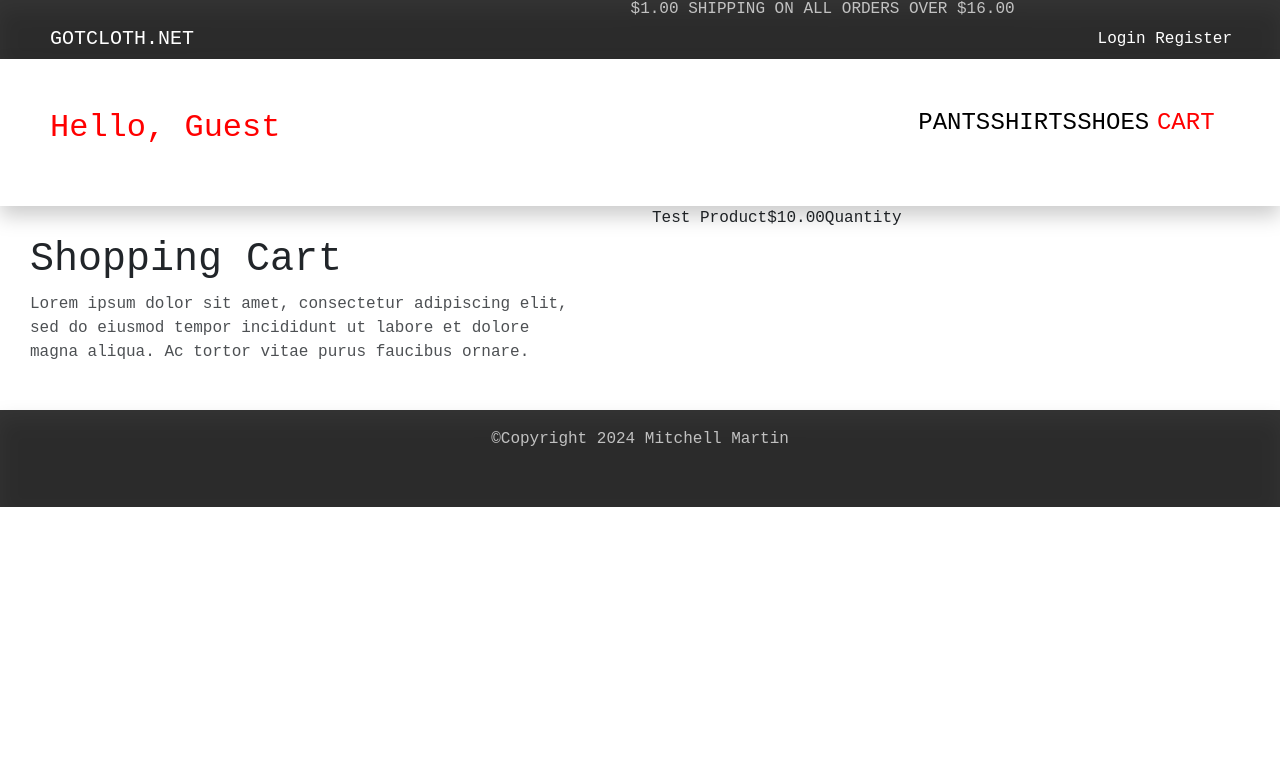
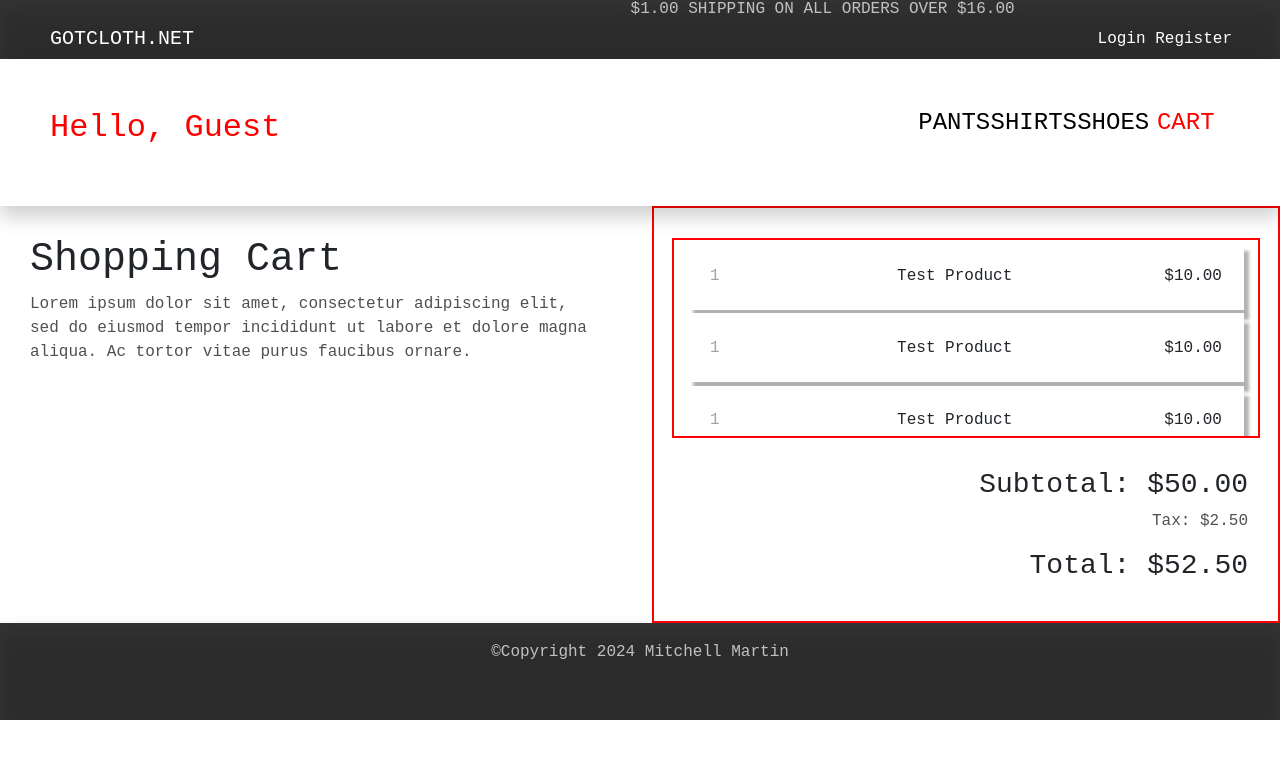
Before and after one commit to mmartin46/GotCloth, a React (Vite) app in the folder site.client/: page /cart in a window 1280 px wide. Shown: the top 758 px of the page. Built offline with nearby package versions, Linux system fonts and the light colour scheme; a web font is replaced by a local one.

Commit message:
changes made

```diff
--- a/site.client/src/App.css
+++ b/site.client/src/App.css
@@ -576,7 +576,37 @@ html, body {
 
 .shop-pg {
     padding: 30px;
-    max-width: 600px;
+    //max-width: 600px;
+    width: fit-content;
+}
+
+.total-div {
+    border-color: red;
+    border-width: 2px;
+    padding: 30px;
+}
+
+.products {
+    border-width: 2px;
+    border-color: red;
+    overflow-y: scroll;
+    height: 200px;
+}
+
+
+.total-pricing {
+    padding-top: 30px;
+    text-align: right;
+}
+
+.product-purchase {
+    display: flex;
+    justify-content: space-between;
+    padding: 4%;
+    margin: 0.3%;
+
+    background-color: white;
+    box-shadow: 5px 10px 3px rgba(0, 0, 0, 0.3);
 }
 
 @media (max-width: 800px) {
--- a/site.client/src/App.jsx
+++ b/site.client/src/App.jsx
@@ -23,7 +23,7 @@ import ImageColumns from './components/ImageColumns.jsx';
 import SecondaryHeader from './components/SecondaryHeader.jsx';
 import PlainLink from './components/PlainLink.jsx';
 import { UsernameProvider, useUsername } from './components/UseUsername.jsx';
-
+import Product from './components/Product.jsx';
 
 const ShoesLayout = () => {
     return (
@@ -126,20 +126,43 @@ const CartLayout = () => {
         <div>
             <div className="row">
                 <div className="col">
-                    <div className="shop-pg">
-                        <h1>Shopping Cart</h1>
-                        <p>Lorem ipsum dolor sit amet, consectetur adipiscing elit, sed do eiusmod tempor incididunt ut labore et dolore magna aliqua. Ac tortor vitae purus faucibus ornare.</p>
+                    <div className="col">
+                        <div className="shop-pg">
+                            <h1>Shopping Cart</h1>
+                            <p>Lorem ipsum dolor sit amet, consectetur adipiscing elit, sed do eiusmod tempor incididunt ut labore et dolore magna aliqua. Ac tortor vitae purus faucibus ornare.</p>
+                        </div>
                     </div>
                 </div>
                 <div className="col">
-                    <div>
-                        <span>Test Product</span>
-                        <span>$10.00</span>
-                        <span>Quantity</span>
-                        <input className="counter" type="number"></input>
+                    <div className="total-div">
+                        <div className="row">
+                            <div className="products">
+                                <Product name="Test Product" defaultValue="1" price="10.00" />
+                                <Product name="Test Product" defaultValue="1" price="10.00" />
+                                <Product name="Test Product" defaultValue="1" price="10.00" />
+                                <Product name="Test Product" defaultValue="1" price="10.00" />
+                                <Product name="Test Product" defaultValue="1" price="10.00" />
+                                <Product name="Test Product" defaultValue="1" price="10.00" />
+                                <Product name="Test Product" defaultValue="1" price="10.00" />
+                                <Product name="Test Product" defaultValue="1" price="10.00" />
+                                <Product name="Test Product" defaultValue="1" price="10.00" />
+                                <Product name="Test Product" defaultValue="1" price="10.00" />
+                                <Product name="Test Product" defaultValue="1" price="10.00" />
+                                <Product name="Test Product" defaultValue="1" price="10.00" />
+
+                            </div>
+
+                            <div className="total-pricing">
+                                <h3>Subtotal: $50.00</h3>
+                                <p>Tax: $2.50</p>
+                                <h3>Total: $52.50</h3>
+                            </div>
+
+                        </div>
                     </div>
                 </div>
             </div>
+
         </div>
     );
 }
--- /dev/null
+++ b/site.client/src/components/Product.jsx
@@ -0,0 +1,26 @@
+// John 3:5
+import 'bootstrap/dist/css/bootstrap.min.css';
+import '../index.css';
+import '../App.css';
+
+
+const Product = (props) => {
+    const { name, price, defaultValue } = props;
+    return (
+        <div className="row">
+            <div className="col">
+                <div className="product-purchase">
+                    <span>
+                        <input placeholder={defaultValue} className="counter" type="number"></input>
+                    </span>
+                    <span>
+                        {name}
+                    </span>
+                    <span>${price}</span>
+                </div>
+            </div>
+        </div>
+    );
+};
+
+export default Product;
```
